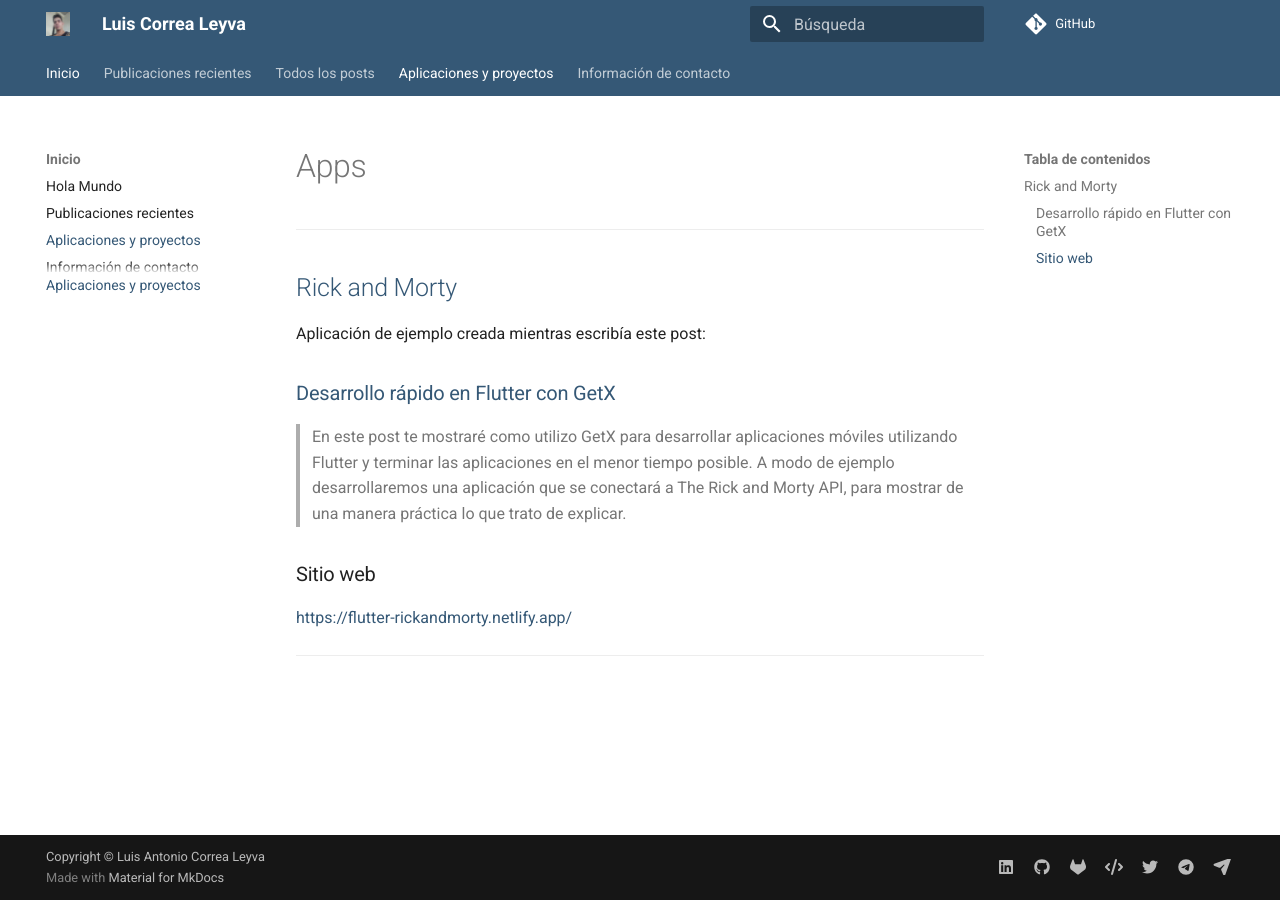
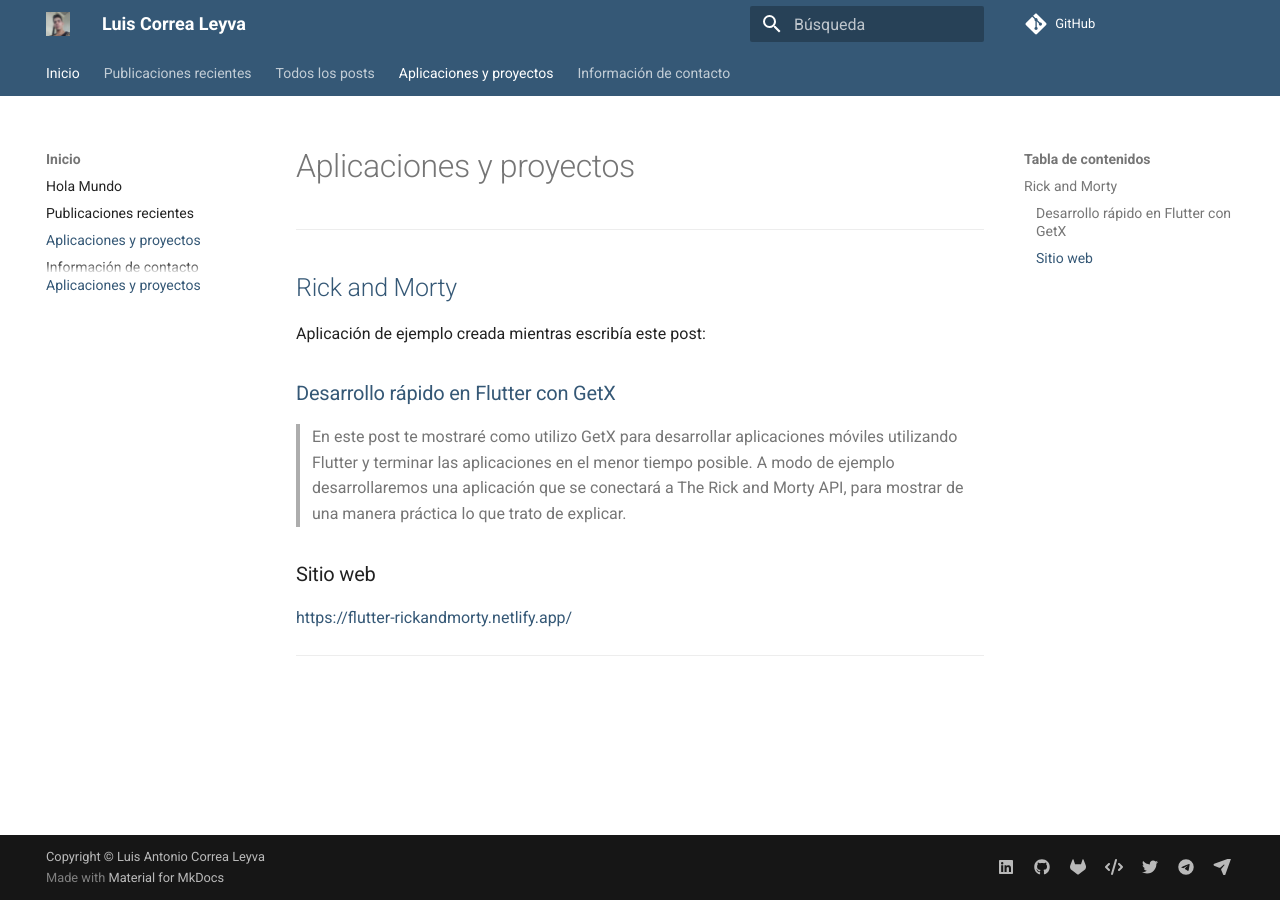
Before and after one commit to correaleyval/correaleyval.github.io, an MkDocs documentation site: the page built from docs/apps/index.md, in a window 1280 px wide. Built offline with MkDocs 1.6.1 and Material for MkDocs 9.7.7, drawn with Linux system fonts in a browser that asks for light colours; nearby versions of some CDN libraries.

Commit message:
Aplicaciones y proyectos

```diff
--- a/docs/apps/index.md
+++ b/docs/apps/index.md
@@ -4,7 +4,7 @@
 og_image: header.jpg
 ---
 
-# Apps
+# Aplicaciones y proyectos
 
 ---
 
```
